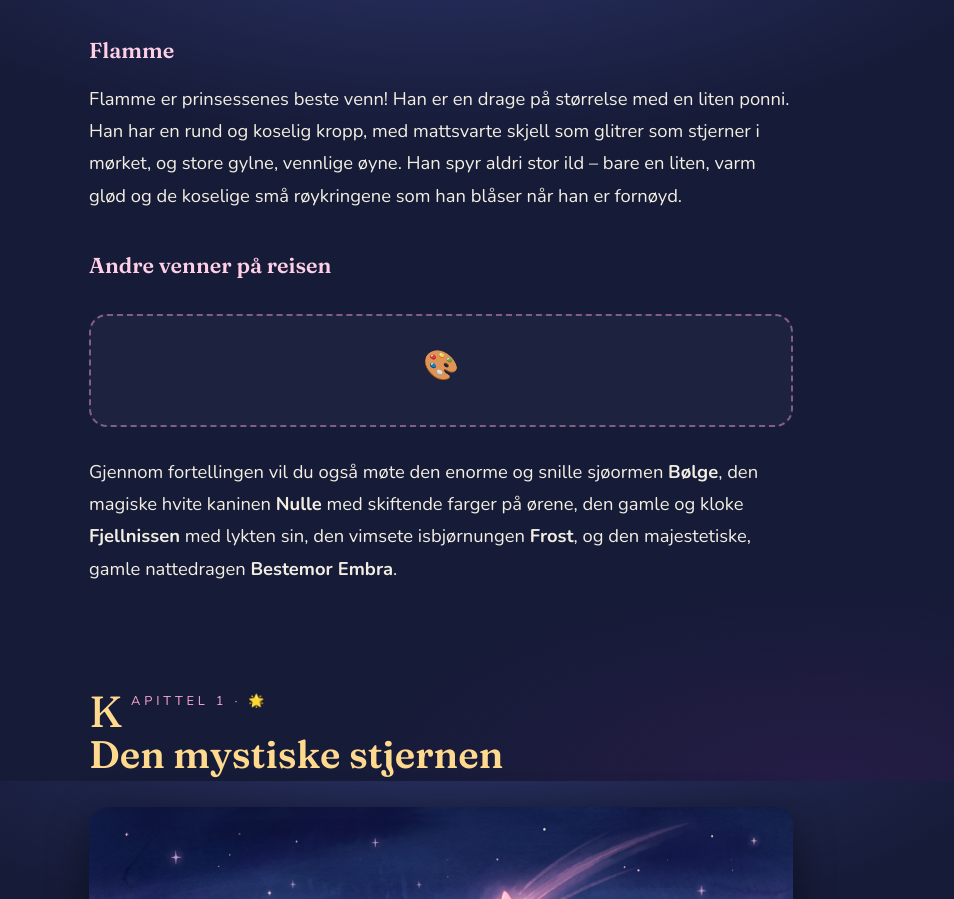
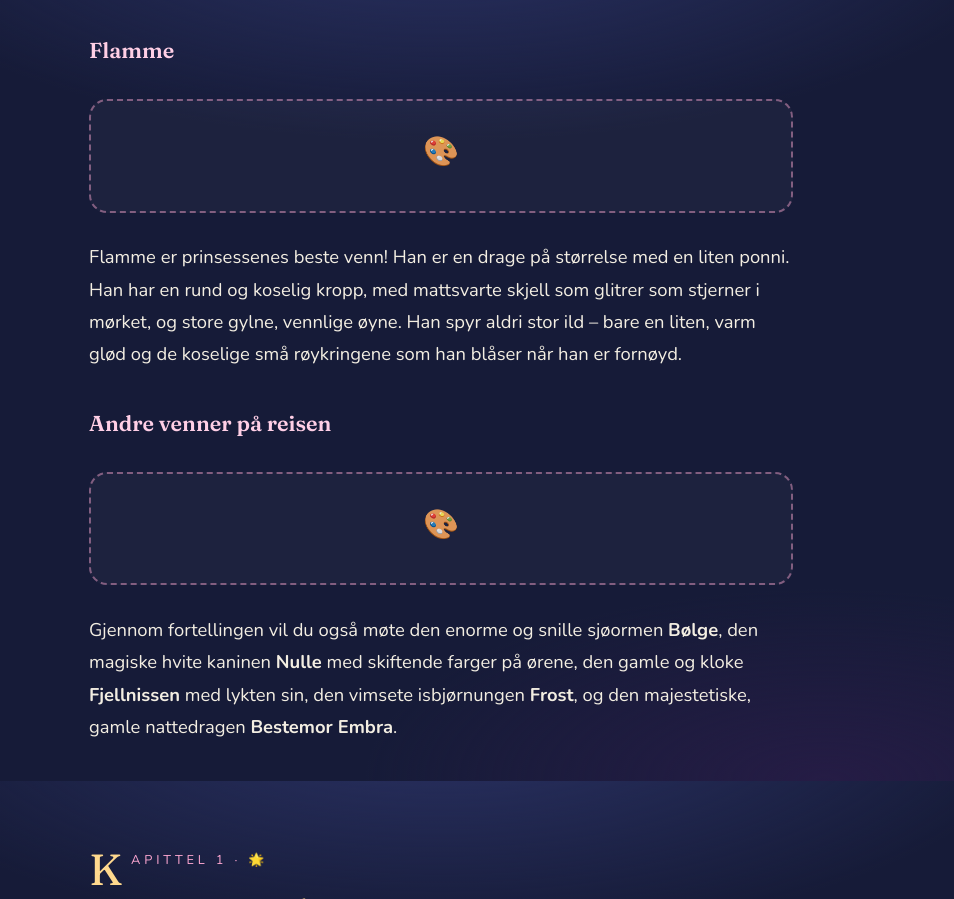
Before and after one commit to Starefossen/de-fire-prinsessene-og-flamme, a website: page source.html in a window 1280 px wide. Shown: the part 4019-4918 px from the top of the page, without its empty margins (199-1153 px from the left). Drawn offline with nearby package versions, Linux system fonts and the light colour scheme.

Commit message:
feat: add portett-flamme.jpg to the prologue

```diff
--- a/source.html
+++ b/source.html
@@ -184,6 +184,7 @@
 <figure class="illu portrait" data-fil="bilder/portett-ela"><div class="illu-boks"><span class="illu-ikon">🎨</span></div></figure>
 <p><strong>Ela</strong> (den kløktigste) er den yngste og minste. Hun har lysebrunt hår i to små musefletter, store nysgjerrige øyne og et lurt smil. Hun går i en rosa kjole med kappe, og legger merke til alle de små detaljene de andre overser.</p>
 <h3>Flamme</h3>
+<figure class="illu portrait" data-fil="bilder/portett-flamme"><div class="illu-boks"><span class="illu-ikon">🎨</span></div></figure>
 <p>Flamme er prinsessenes beste venn! Han er en drage på størrelse med en liten ponni. Han har en rund og koselig kropp, med mattsvarte skjell som glitrer som stjerner i mørket, og store gylne, vennlige øyne. Han spyr aldri stor ild – bare en liten, varm glød og de koselige små røykringene som han blåser når han er fornøyd.</p>
 <h3>Andre venner på reisen</h3>
 <figure class="illu portrait" data-fil="bilder/portett-andre"><div class="illu-boks"><span class="illu-ikon">🎨</span></div></figure>
```
Also changed, not shown: index.html (+1 -1 lines).
